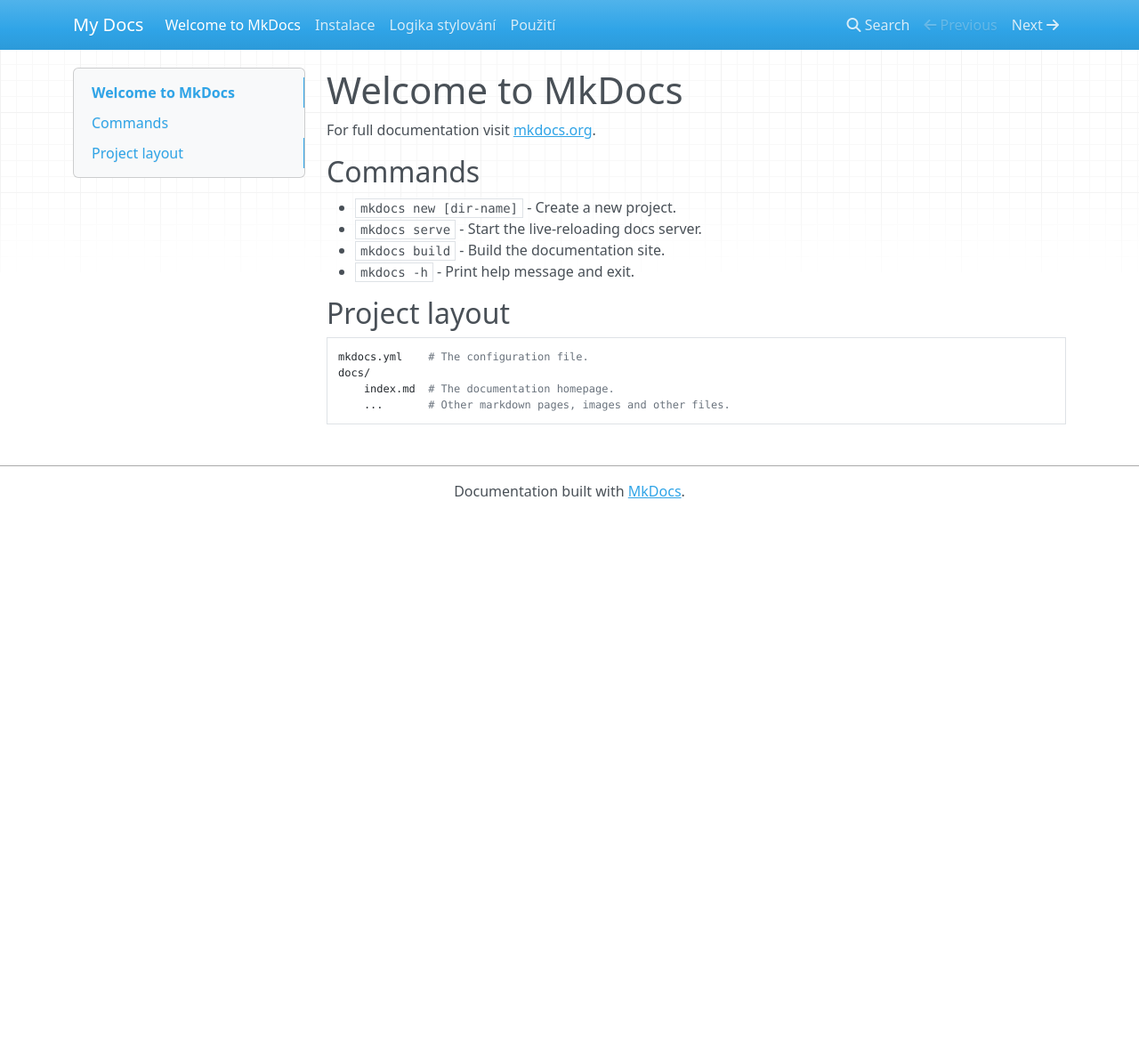
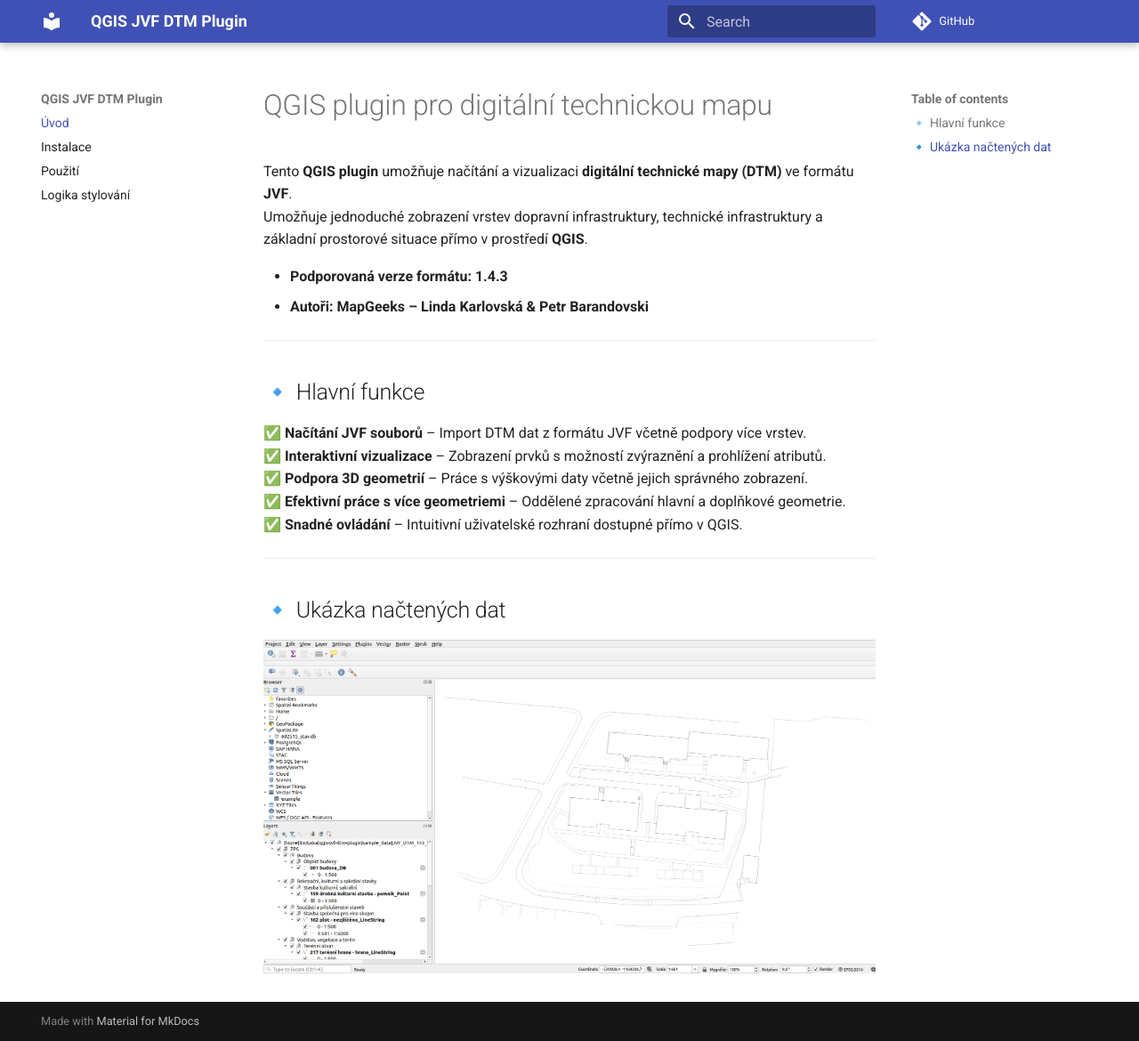
Before and after one commit to MapGeeks/qgis-jvf-dtm-plugin, an MkDocs documentation site: the page built from docs/index.md, in a window 1280 px wide and 1170 px high. Shown: the whole window at 89% size. Built offline with MkDocs 1.6.1 and Material for MkDocs 9.7.7, drawn with Linux system fonts in a browser that asks for light colours; nearby versions of some CDN libraries; comment, search, counter and statistics services are not loaded.

Commit message:
mkdocs help + deployment to github pages

```diff
--- a/docs/index.md
+++ b/docs/index.md
@@ -1,17 +1,23 @@
-# Welcome to MkDocs
+# QGIS plugin pro digitální technickou mapu
 
-For full documentation visit [mkdocs.org](https://www.mkdocs.org).
+Tento **QGIS plugin** umožňuje načítání a vizualizaci **digitální technické mapy (DTM)** ve formátu **JVF**.
+Umožňuje jednoduché zobrazení vrstev dopravní infrastruktury, technické infrastruktury a základní prostorové situace přímo v prostředí **QGIS**.
 
-## Commands
+- **Podporovaná verze formátu:** **1.4.3**
+- **Autoři:** **MapGeeks – Linda Karlovská & Petr Barandovski**
 
-* `mkdocs new [dir-name]` - Create a new project.
-* `mkdocs serve` - Start the live-reloading docs server.
-* `mkdocs build` - Build the documentation site.
-* `mkdocs -h` - Print help message and exit.
+---
 
-## Project layout
+## 🔹 Hlavní funkce
 
-    mkdocs.yml    # The configuration file.
-    docs/
-        index.md  # The documentation homepage.
-        ...       # Other markdown pages, images and other files.
+✅ **Načítání JVF souborů** – Import DTM dat z formátu JVF včetně podpory více vrstev.
+✅ **Interaktivní vizualizace** – Zobrazení prvků s možností zvýraznění a prohlížení atributů.
+✅ **Podpora 3D geometrií** – Práce s výškovými daty včetně jejich správného zobrazení.
+✅ **Efektivní práce s více geometriemi** – Oddělené zpracování hlavní a doplňkové geometrie.
+✅ **Snadné ovládání** – Intuitivní uživatelské rozhraní dostupné přímo v QGIS.
+
+---
+
+## 🔹 Ukázka načtených dat
+
+![Ukázka načtených dat](img/nactena_data.png)
--- a/metadata.txt
+++ b/metadata.txt
@@ -4,6 +4,7 @@
 version=1.2.0
 author=Linda Karlovská, Petr Barandovski
 email=mapgeekscz@gmail.com
+helpPath=docs/index.html
 
 description=Displays Czech digital technical map data (DTM JVF format) directly in QGIS. Umožňuje zobrazit data digitální technické mapy (DTM) ve formátu JVF přímo v QGISu.
 
--- a/mkdocs.yml
+++ b/mkdocs.yml
@@ -1 +1,9 @@
-site_name: My Docs
+site_name: QGIS JVF DTM Plugin
+repo_url: https://github.com/MapGeeks/qgis-jvf-dtm-plugin
+nav:
+  - Úvod: index.md
+  - Instalace: instalace.md
+  - Použití: pouziti.md
+  - Logika stylování: logika-stylovani.md
+theme:
+  name: material
--- a/pb_tool.cfg
+++ b/pb_tool.cfg
@@ -26,7 +26,7 @@
 
 # Other directories to be deployed with the plugin.
 # These must be subdirectories under the plugin directory
-extra_dirs: csv/ icons/ xsd/
+extra_dirs: csv/ icons/ xsd/ docs/
 
 # ISO code(s) for any locales (translations), separated by spaces.
 # Corresponding .ts files must exist in the i18n directory
@@ -34,6 +34,6 @@
 
 [help]
 # the built help directory that should be deployed with the plugin
-dir:
+dir: site
 # the name of the directory to target in the deployed plugin
-target:
+target: docs
```
Also changed, not shown: docs/instalace.md (+12 -13 lines), docs/pouziti.md (+5 -2 lines), docs/img/nactena_data.png (added), 2 other files.
